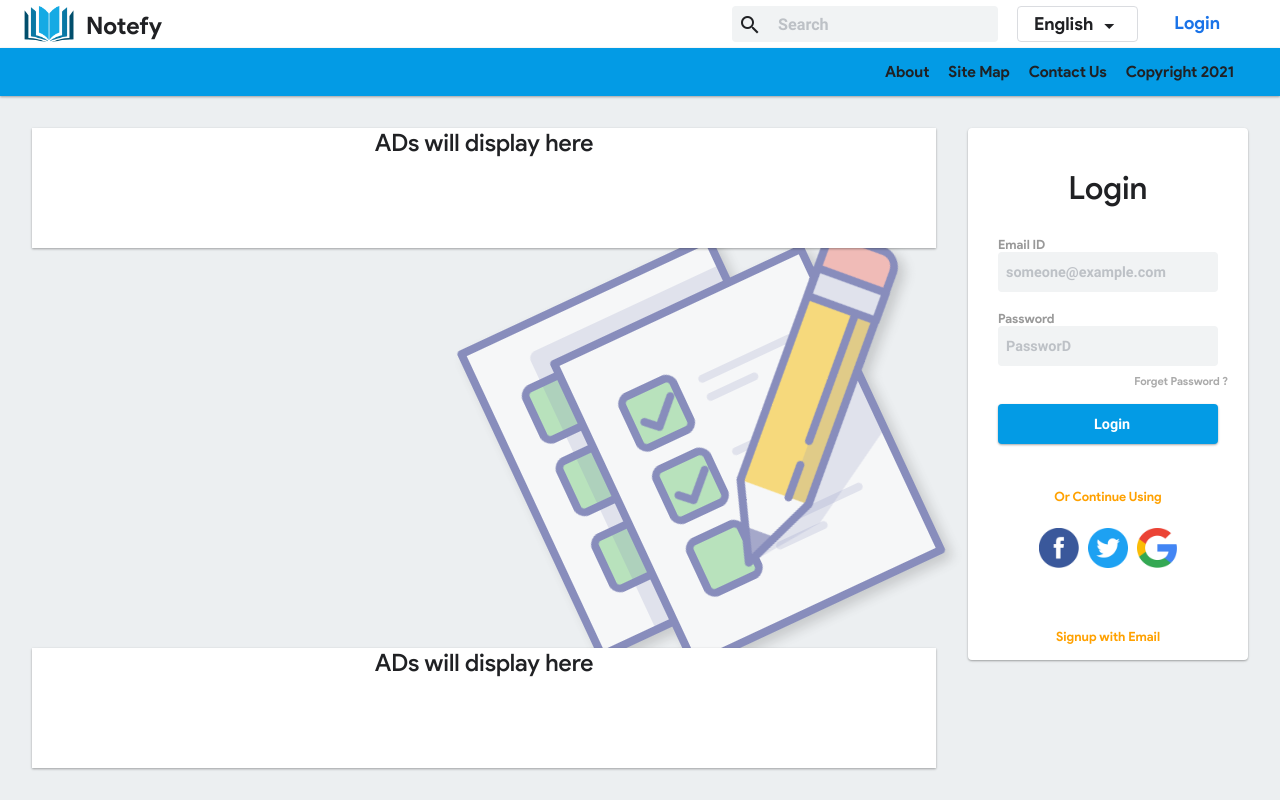
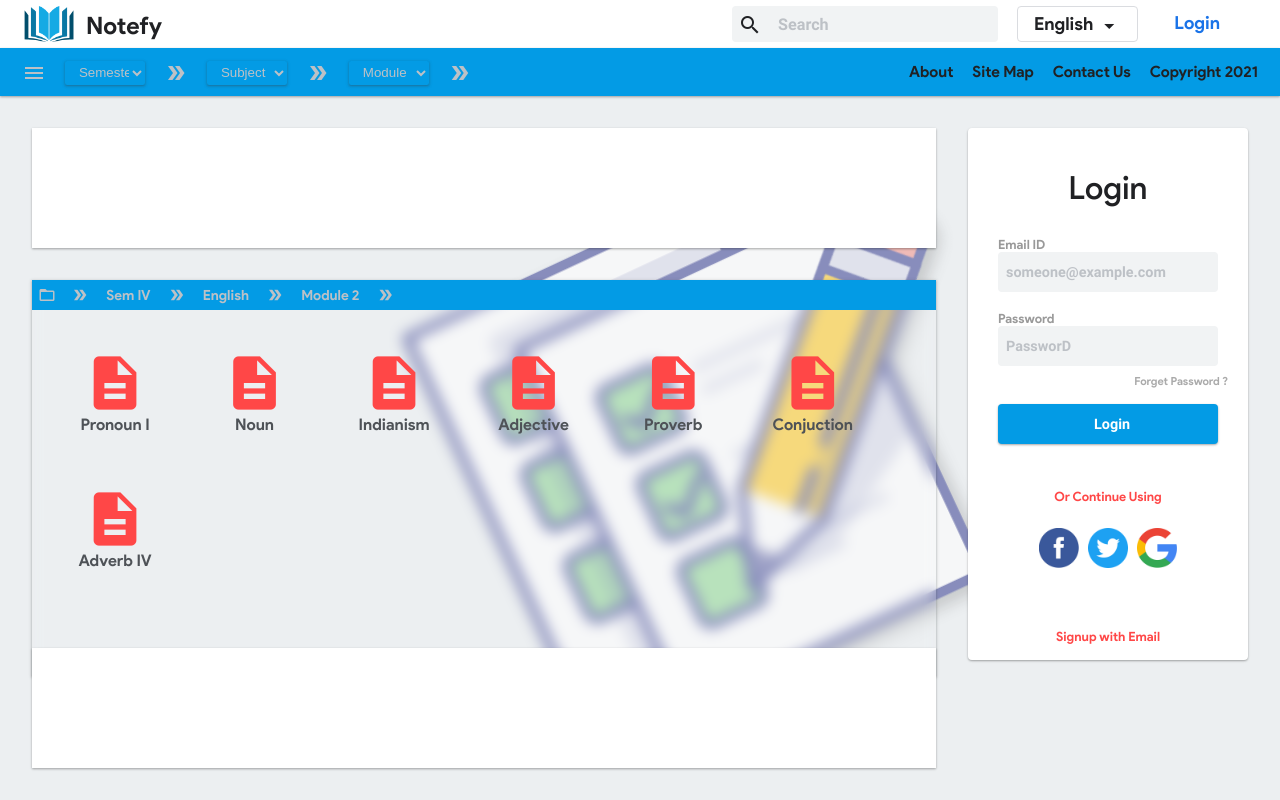
Before and after one commit to amankrokx/notefy, a website: page public/index.html in a window 1280 px wide. Drawn offline with Linux system fonts and the light colour scheme; some packages are replaced by stand-ins of ours; no server answers.

Commit message:
added library show

```diff
--- a/public/index.html
+++ b/public/index.html
@@ -40,7 +40,34 @@
         <span style="display: inline; font-size: 24px; top: -8px; position: relative; margin-left: 8px;">Notefy</span>
       </div>
       <div class="bottom">
-        <div style="float: right; margin: 6px;">
+        <div class="menu" style="margin: 6px; float: left; color: var(--ttc);">
+          <span class="material-icons">menu</span>
+          <select name="Semester" id="sem">
+            <option value="null">Semester</option>
+            <option value="1">Sem I</option>
+            <option value="2">Sem II</option>
+            <option value="3">Sem III</option>
+            <option value="4">Sem IV</option>
+          </select>
+          <span class="material-icons" style="margin-left: 15px;">double_arrow</span>
+          <select name="Semester" id="sem">
+            <option value="null">Subject</option>
+            <option value="1">English</option>
+            <option value="2">Maths</option>
+            <option value="3">Mechanical</option>
+            <option value="4">Electronics</option>
+          </select>
+          <span class="material-icons" style="margin-left: 15px;">double_arrow</span>
+          <select name="Semester" id="sem">
+            <option value="null">Module</option>
+            <option value="1">Module 1</option>
+            <option value="2">Module 2</option>
+            <option value="3">Module 3</option>
+            <option value="4">Module 4</option>
+          </select>
+          <span class="material-icons" style="margin-left: 15px;">double_arrow</span>
+        </div>
+        <div class="right" style="float: right; margin: 6px;">
           <span>About</span>
           <span>Site Map</span>
           <span onclick="window.location = './contact.html'">Contact Us</span>
@@ -49,8 +76,19 @@
       </div>
     </header>
     <div class="pad" style="height: 96px; opacity: 0;" ></div>
-    <section class="ads" >
-      <center><h1>ADs will display here</h1></center>
+    <section class="ads" style="max-height: 120px !important; z-index: 2;position: relative;" >
+      <script async src="https://pagead2.googlesyndication.com/pagead/js/adsbygoogle.js?client=ca-pub-8562904211946492"
+     crossorigin="anonymous"></script>
+      <!-- main banner -->
+      <ins class="adsbygoogle"
+          style="display:block"
+          data-ad-client="ca-pub-8562904211946492"
+          data-ad-slot="2263120199"
+          data-ad-format="horizontal"
+          data-full-width-responsive="true"></ins>
+      <script>
+          (adsbygoogle = window.adsbygoogle || []).push({});
+      </script>
     </section>
     <div id="login" class="hidden" >
       <center>
@@ -111,11 +149,64 @@
     </center>
     </div>
 
+    <div class="notes" style="backdrop-filter: blur(7px);margin-left: 32px;height: calc(100vh - 404px);width: calc(100vw - 376px);z-index: 2;position: absolute;box-shadow: var(--tbshadow);">
+      <div class="ribbon" style="height: 30px; background-color: var(--ab); color: var(--ttc); font-size: 14px;">
+        <span class="material-icons" style="font-size: 18px; padding: 6px !important;">folder_open</span>
+        <span class="material-icons" style="font-size: 18px; padding: 6px !important;">double_arrow</span>
+        <span>Sem IV</span>
+        <span class="material-icons" style="font-size: 18px; padding: 6px !important;">double_arrow</span>
+        <span>English</span>
+        <span class="material-icons" style="font-size: 18px; padding: 6px !important;">double_arrow</span>
+        <span>Module 2</span>
+        <span class="material-icons" style="font-size: 18px; padding: 6px !important;">double_arrow</span>
+      </div>
+      <div class="modules" style="padding: 15px;">
+        <div class="module">
+          <span class="material-icons">description</span>
+          <span class="title">Pronoun I</span>
+        </div>
+        <div class="module">
+          <span class="material-icons">description</span>
+          <span class="title">Noun</span>
+        </div>
+        <div class="module">
+          <span class="material-icons">description</span>
+          <span class="title">Indianism</span>
+        </div>
+        <div class="module">
+          <span class="material-icons">description</span>
+          <span class="title">Adjective</span>
+        </div>
+        <div class="module">
+          <span class="material-icons">description</span>
+          <span class="title">Proverb</span>
+        </div>
+        <div class="module">
+          <span class="material-icons">description</span>
+          <span class="title">Conjuction</span>
+        </div>
+        <div class="module">
+          <span class="material-icons">description</span>
+          <span class="title">Adverb IV</span>
+        </div>
+      </div>
+    </div>
+
     <img id="art" src="./media/exam_2.png" />
 
-
-    <section class="ads_b" >
-      <center><h1>ADs will display here</h1></center>
+    <section class="ads_b" style="max-height: 120px !important;" >
+      <script async src="https://pagead2.googlesyndication.com/pagead/js/adsbygoogle.js?client=ca-pub-8562904211946492"
+     crossorigin="anonymous"></script>
+      <!-- main banner -->
+      <ins class="adsbygoogle"
+          style="display:block"
+          data-ad-client="ca-pub-8562904211946492"
+          data-ad-slot="2263120199"
+          data-ad-format="horizontal"
+          data-full-width-responsive="true"></ins>
+      <script>
+          (adsbygoogle = window.adsbygoogle || []).push({});
+      </script>
     </section>
 
 
--- a/public/index_main.css
+++ b/public/index_main.css
@@ -1,6 +1,6 @@
 :root {
 --ab: #039be5;
---ao: #ffa100;
+--ao: #ff4747;
 --bg: #ECEFF1;
 --bgb: #f1f3f4;
 --bgh: #e8eaed;
@@ -83,7 +83,7 @@ vertical-align: middle;
 header {position: fixed;z-index: 4;}
 header div.top {top: 0; left: 0;background: white; width: 100vw; height: 48px; }
 header div div {height: 36px; padding: 6px 16px; font-size: 18px;}
-header div.bottom {top: 48px; left: 0; background: var(--ab); width: 100vw; height: 48px; padding: 0 24px; box-shadow: var(--shadow);}
+header div.bottom {top: 48px; left: 0; background: var(--ab); width: 100vw; height: 48px; box-shadow: var(--shadow);}
 
 div.quotes {
 padding: 0 24px 32px 12px;
@@ -141,7 +141,7 @@ header div.top div.search:hover input {
     top: calc(50vh - 256px);
     transform: rotate(-25deg);
     filter: drop-shadow(4px 8px 6px rgba(0,0,0,0.3)) opacity(0.5);
-    z-index: 1;
+    z-index: -1;
     display: block;
     margin-left: auto;
     margin-right: auto;
@@ -226,15 +226,13 @@ div.top div.login:hover {
     position: fixed;
     top: calc(168px + ((100vh - 778px)/2));
     right: calc(280px + ((100vh - 778px)/2));
-    transform: rotate(-25deg);
+    transform: rotate(-25deg) scale(1.2);
     filter: drop-shadow(4px 8px 6px rgba(0,0,0,0.3)) opacity(0.5);
     z-index: 1;
 }
 
 div.container, section.ads {
-    position: absolute;
-    top: 128px;
-    left: 32px;
+    margin: 32px;
     width: calc(100vw - 376px);
     height: 120px;
     max-width: calc(100vw - 376px);
@@ -244,10 +242,14 @@ div.container, section.ads {
     box-shadow: var(--shadow);
 }
 
+.adsense-mobile {
+    max-height: 120px !important;
+}
+
 section.ads_b {
     position: absolute;
+    left: 32px;
     bottom: 32px;
-    left: 32px;
     width: calc(100vw - 376px);
     height: 120px;
     max-width: calc(100vw - 376px);
@@ -257,10 +259,51 @@ section.ads_b {
     box-shadow: var(--shadow);
 }
 
-div.bottom div span {
+div.bottom div.right span {
     margin-left: 15px;
     font-size: 0.86em;
     color: var(--ptc);
+}
+
+select {
+    background: rgba(0,0,0,0);
+    color: var(--ttc);
+    margin-left: 15px;
+    height: 24px;
+    width: 80px;
+    border: 0;
+    box-shadow: var(--tbshadow);
+    border-radius: 2px;
+    padding: 0 0 0 10px;
+    outline: none;
+    transition: var(--trans);
+}
+
+select:hover {
+    background: #e8f0fe;
+    color: var(--stc)
+}
+
+div.notes div.ribbon span {
+    padding: 8px;
+    vertical-align: middle;
+}
+
+div.notes div.modules span.material-icons {
+    font-size: 4em;
+    color: var(--ao);
+}
+
+div.notes div.modules span.title {
+    color: var(--stc);
+}
+
+div.notes div.module {
+    display: inline-block;
+    width: 84px;
+    height: 84px;
+    text-align: center;
+    margin: 26px;
 }
 
 #main {
```
